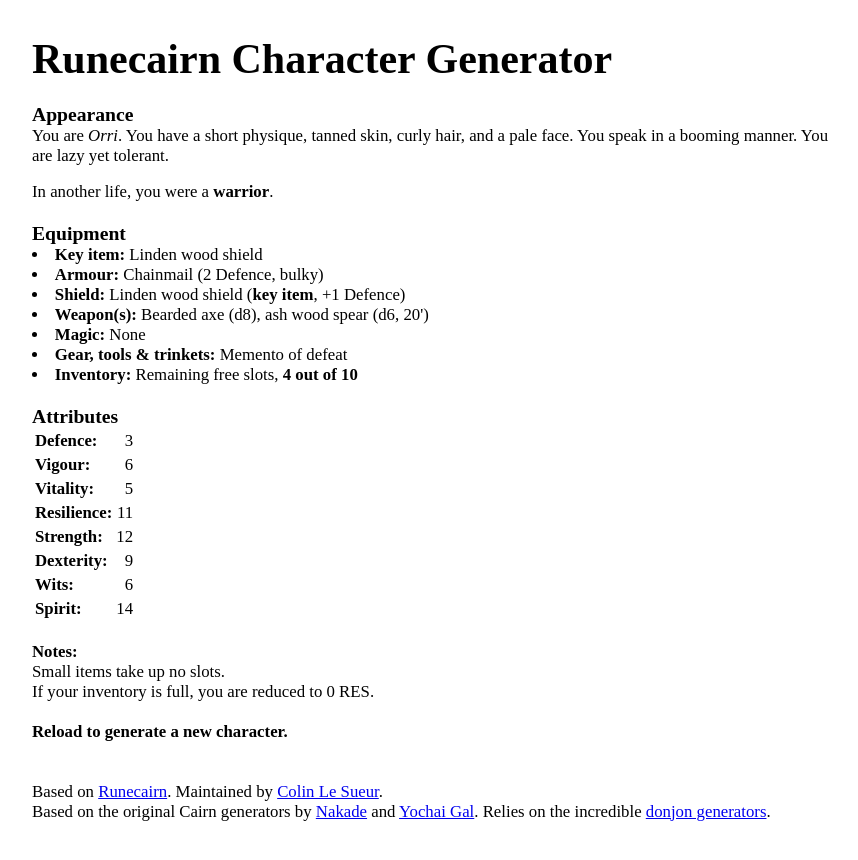
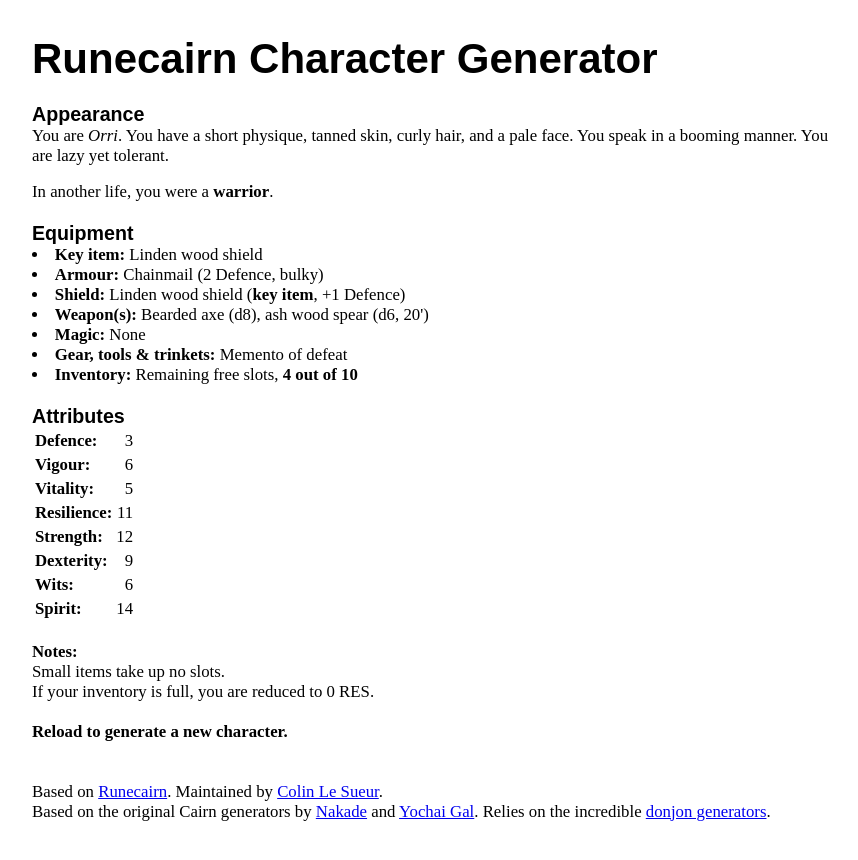
Before and after one commit to byodinsbeardrpg/byodinsbeardrpg.github.io, a Jekyll site: the page generator/index.html, which Jekyll copies as it is, in a window 1280 px wide. Shown: the top 860 px of the page, without its empty margins (208-1066 px from the left). Built offline with Jekyll 4.4.1, drawn with Linux system fonts in a browser that asks for light colours; some web fonts are replaced.

Commit message:
Update index.html

```diff
--- a/generator/index.html
+++ b/generator/index.html
@@ -1,10 +1,10 @@
 <!DOCTYPE html>
 <html lang="en" dir="ltr">
   <head>
+    <link rel="stylesheet" href="https://use.typekit.net/jhb5bff.css">
     <meta charset="utf-8">
     <title>Runecairn Character Generator</title>
     <h2>Runecairn Character Generator</h2>
-	<link rel="stylesheet" href="https://use.typekit.net/jhb5bff.css">
     <link rel="apple-touch-icon" sizes="57x57" href="/favicons/apple-icon-57x57.png">
     <link rel="apple-touch-icon" sizes="60x60" href="/favicons/apple-icon-60x60.png">
     <link rel="apple-touch-icon" sizes="72x72" href="/favicons/apple-icon-72x72.png">
@@ -28,9 +28,9 @@
       a:active {color: #2a9c56}
       a:visited {color: #1a7a3f}
       a:hover {color: #32b865}
-	  h2 {margin-bottom: 0em; font-family: "BlackBeard"; font-size: 250%}
-      h3 {margin-bottom: 0em; font-family: "Futura PT"}
-      body {width: 800px; margin: auto; font-family: "Minion Pro"; font-size: 105%}
+	  h2 {margin-bottom: 0em; font-family: black-beard, sans-serif; font-size: 250%}
+      h3 {margin-bottom: 0em; font-family: futura-pt-bold, sans-serif;}
+      body {width: 800px; margin: auto; font-family: minion-pro-display, serif; font-size: 105%}
     </style>
      <script type="text/javascript" src="js/generator.js"></script>
     <script type="text/javascript" src="js/runecairn_data.js"></script>
```
